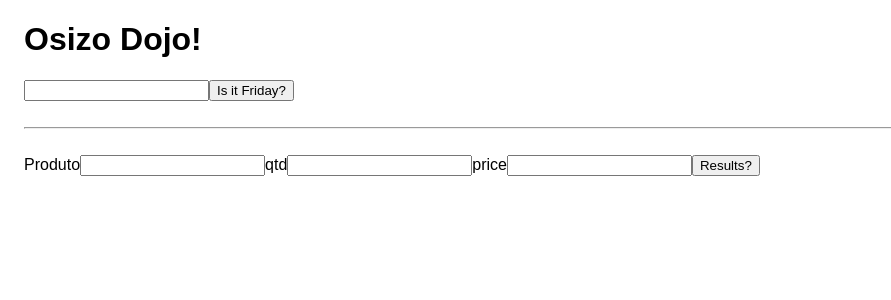
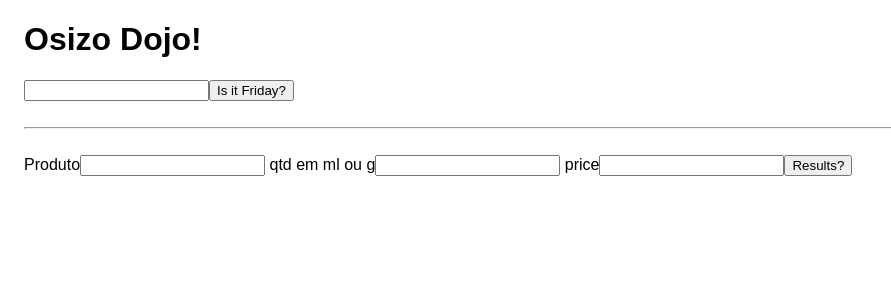
Before and after one commit to Seigo/stunning-eureka, a React app: page / in a window 1280 px wide. Shown: the top 300 px of the page, without its empty margins (0-891 px from the left). Built offline with nearby package versions, Linux system fonts and the light colour scheme.

Commit message:
Returns price per kilo

```diff
--- a/src/QtoCusta.jsx
+++ b/src/QtoCusta.jsx
@@ -34,13 +34,13 @@ function QtoCusta() {
         value={produto}
         onChange={(v) => setProduto(v.target.value)}
       />
-      <span>qtd</span>
+      <span>  qtd em ml ou g</span>
       <input
         type='text'
         value={qtd}
         onChange={(v) => setQtd(v.target.value)}
       />
-      <span>price</span>
+      <span>  price</span>
       <input
         type='text'
         value={price}
@@ -51,7 +51,7 @@ function QtoCusta() {
         setAnswer(resultsList)
         }}>
 
-        Results?
+          Results?
       </button>
       <br />
 
--- a/src/core/qtoCusta.js
+++ b/src/core/qtoCusta.js
@@ -1,6 +1,6 @@
 function calculate(product, qtd, price) {
   if (product !== "") {
-    let result = qtd * price
+    let result = (price * 1000) / qtd
     let X = product + ": $ " + result.toFixed(2)
     console.log('Resultado de ' + X)
     return X
```
Also changed, not shown: 2 other files (tests, documents, lock files or other folders).
